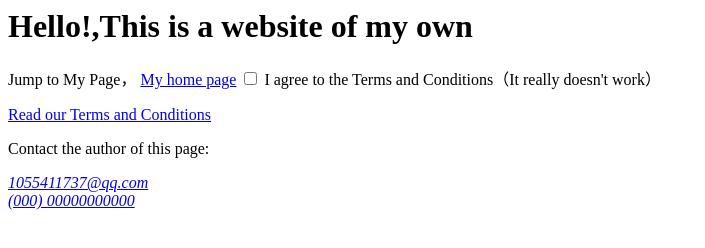
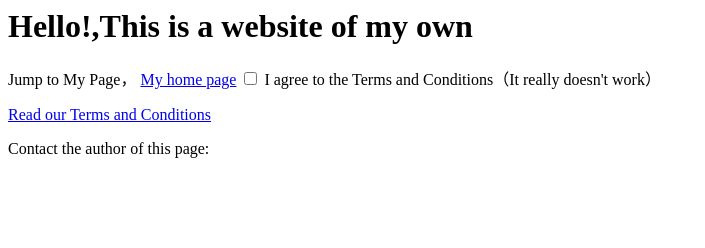
Before and after one commit to Dong8jing8yu/Dong8jing8yu.github.io, a plain HTML site: page index.html in a window 1280 px wide. Shown: the whole page, without its empty margins (0-705 px from the left). Drawn offline with Linux system fonts and the light colour scheme.

Commit message:
Update index.html

```diff
--- a/index.html
+++ b/index.html
@@ -6,21 +6,16 @@
       <a>Jump to My Page，</a>
 <a href="https://github.com/Don8jing8yu">My home page</a>
 
-      <label for="tac">
+  <a label for="tac">
   <input id="tac" type="checkbox" name="terms-and-conditions">
   I agree to the Terms and Conditions（It really doesn't work）
-</label>
+</a>
 <p>
 
   <a href="terms-and-conditions.html">Read our Terms and Conditions</a>
 </p>
      <p>Contact the author of this page:</p>
 
-<address>
-  <a href="1055411737@qq.com">1055411737@qq.com</a><br>
-  <a href="tel:+00000000000">(000) 00000000000</a>
-</address>
-
     </body>
   </head>
 </html>
```
